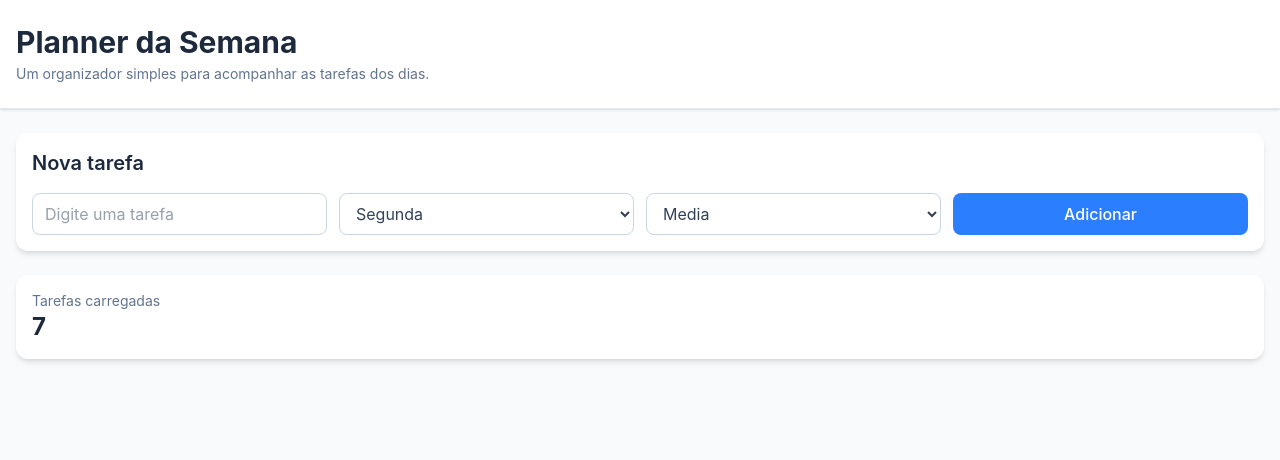
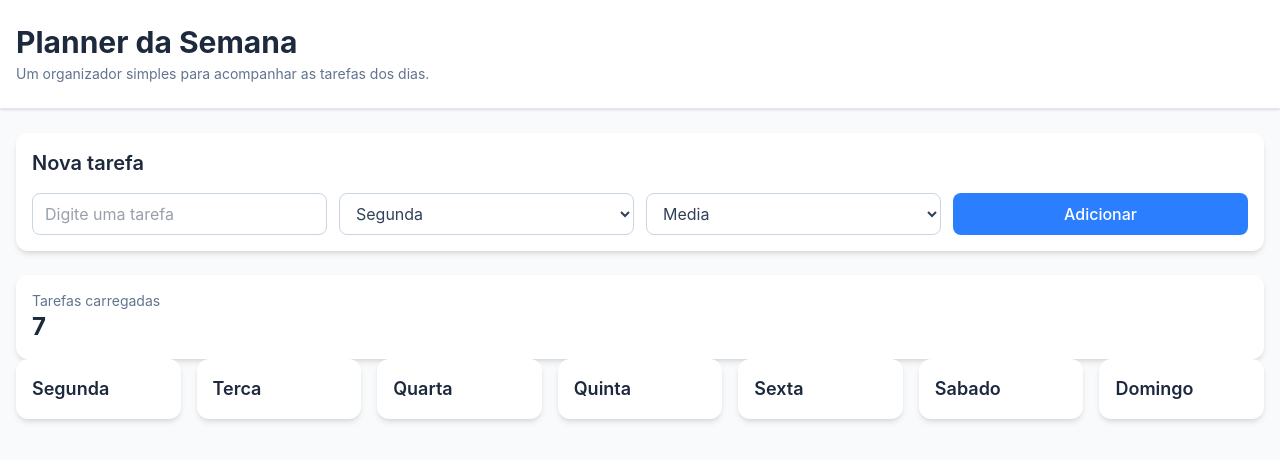
Before and after one commit to laraa-n/Planejador-de-tarefas-React, a React (Vite) app: page / in a window 1280 px wide. Shown: the top 460 px of the page. Built offline with nearby package versions, Linux system fonts and the light colour scheme.

Commit message:
criado componente do quadro semanal

```diff
--- a/src/App.jsx
+++ b/src/App.jsx
@@ -1,6 +1,7 @@
 import { useState } from 'react'
 import Header from './components/Header'
 import TaskForm from './components/TaskForm'
+import WeekBoard from './components/WeekBoard'
 import tarefasIniciais from './data/tasks.json'
 
 function App() {
@@ -28,6 +29,7 @@ function App() {
           <p className="text-sm text-slate-500">Tarefas carregadas</p>
           <strong className="text-2xl text-slate-800">{listaTarefas.length}</strong>
         </div>
+        <WeekBoard listaTarefas={listaTarefas} />
       </main>
     </div>
   )
--- /dev/null
+++ b/src/components/DayColumn.jsx
@@ -0,0 +1,9 @@
+function DayColumn({ dia }) {
+  return (
+    <div className="rounded-xl bg-white p-4 shadow-md">
+      <h2 className="text-lg font-semibold text-slate-800">{dia}</h2>
+    </div>
+  )
+}
+
+export default DayColumn
--- /dev/null
+++ b/src/components/WeekBoard.jsx
@@ -0,0 +1,23 @@
+import DayColumn from './DayColumn'
+
+const diasDaSemana = [
+  'Segunda',
+  'Terca',
+  'Quarta',
+  'Quinta',
+  'Sexta',
+  'Sabado',
+  'Domingo',
+]
+
+function WeekBoard({ listaTarefas }) {
+  return (
+    <section className="mb-6 grid grid-cols-1 gap-4 md:grid-cols-7">
+      {diasDaSemana.map((dia) => (
+        <DayColumn key={dia} dia={dia} listaTarefas={listaTarefas} />
+      ))}
+    </section>
+  )
+}
+
+export default WeekBoard
```
